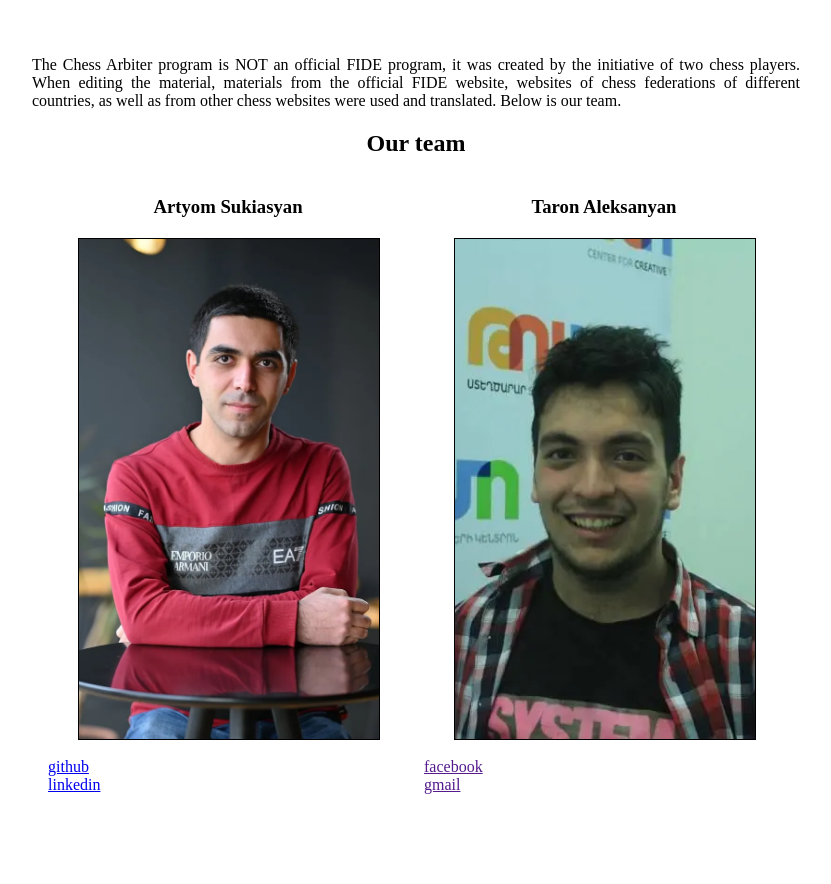
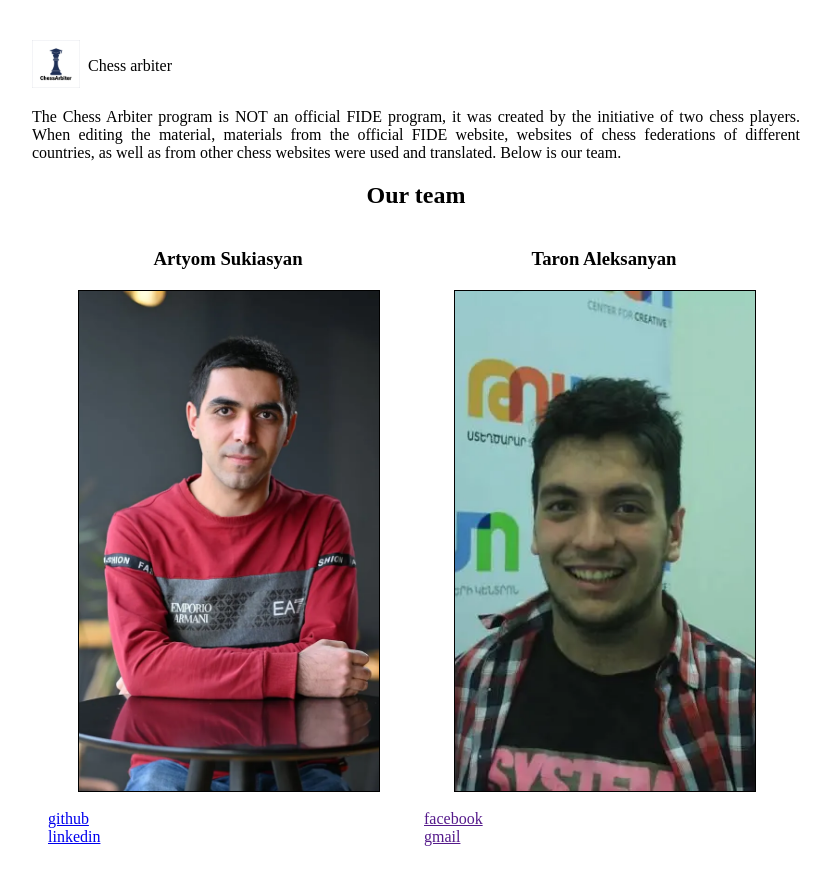
Before and after one commit to Chess-Arbiter/handbook, a Next.js app: page /about in a window 1280 px wide. Shown: the whole page, without its empty margins (224-1055 px from the left). Before the commit the page ends 834 px from the top, so only its background shows below. Built offline with nearby package versions, Linux system fonts and the light colour scheme.

Commit message:
feat: add Branding component to About and Privacy

```diff
--- a/app/about/page.tsx
+++ b/app/about/page.tsx
@@ -1,10 +1,16 @@
 import Image from "next/image";
+import Branding from "../../components/Branding/Branding";
 import styles from "./about.module.css";
 import { data } from "./data";
+
+export const metadata = {
+  title: "About us | Chess Arbiter",
+};
 
 export default function About() {
   return (
     <div className={styles.container}>
+      <Branding />
       <p>
         The Chess Arbiter program is NOT an official FIDE program, it was
         created by the initiative of two chess players. When editing the
--- a/app/privacy/page.tsx
+++ b/app/privacy/page.tsx
@@ -1,8 +1,14 @@
+import Branding from "../../components/Branding/Branding";
 import styles from "./privacy.module.css";
+
+export const metadata = {
+  title: "Privacy Policy | Chess Arbiter",
+};
 
 export default function PrivacyPage() {
   return (
     <div className={styles.container}>
+      <Branding />
       <h1>Privacy Policy</h1>
       <p>
         At Google Playmarket, we take your privacy very seriously. This Privacy
--- a/components/Branding/Branding.tsx
+++ b/components/Branding/Branding.tsx
@@ -1,4 +1,5 @@
 import Image from "next/image";
+import Link from "next/link";
 import { siteTile } from "../../constants/titles";
 import logo from "../../public/images/logo.webp";
 import styles from "./Branding.module.css";
@@ -6,7 +7,9 @@ import styles from "./Branding.module.css";
 export default function Branding() {
   return (
     <div className={styles.branding}>
-      <Image src={logo} alt="logo" />
+      <Link href="/">
+        <Image src={logo} alt="logo" />
+      </Link>
       <span>{siteTile}</span>
     </div>
   );
```
